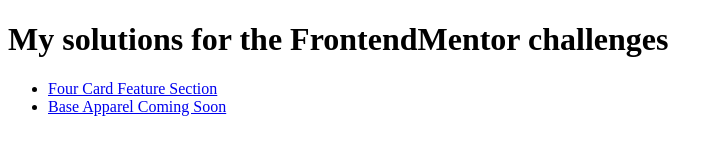
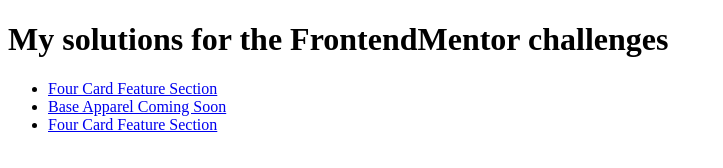
Before and after one commit to tadomaitis/frontendMentor, a plain HTML site: page index.html in a window 1280 px wide. Shown: the whole page, without its empty margins (0-723 px from the left). Drawn offline with Linux system fonts and the light colour scheme.

```diff
--- a/index.html
+++ b/index.html
@@ -19,6 +19,11 @@
           Base Apparel Coming Soon
         </a>
       </li>
+      <li>
+        <a href="./intro-component-with-signup-form/index.html">
+          Four Card Feature Section
+        </a>
+      </li>
     </ul>
   </body>
 </html>
```
